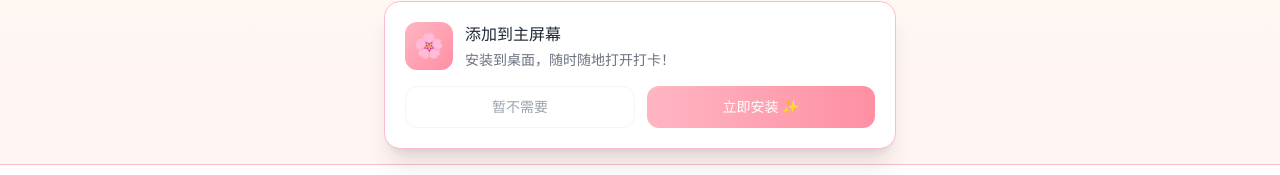
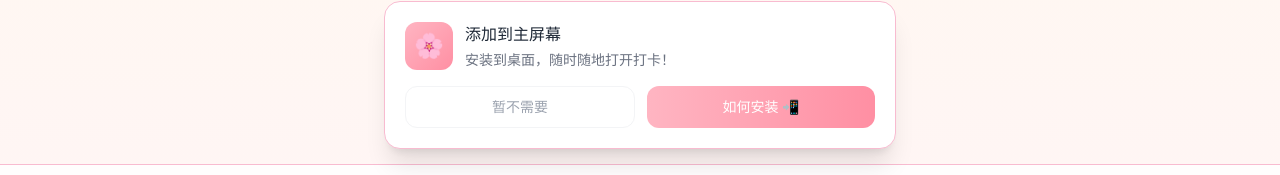
Before and after one commit to SimpleStar666/xiao-daka, a React (Vite) app: page /reports in a window 1280 px wide. Shown: the part 571-746 px from the top of the page. Built offline with nearby package versions, Linux system fonts and the light colour scheme; a web font is replaced by a local one.

Commit message:
fix: 修复安装按钮无反应问题，直接显示安装指南

```diff
--- a/src/components/InstallPrompt.tsx
+++ b/src/components/InstallPrompt.tsx
@@ -1,4 +1,4 @@
-import { useState, useEffect } from 'react';
+import { useState, useEffect, useCallback } from 'react';
 import { motion, AnimatePresence } from 'framer-motion';
 
 interface BeforeInstallPromptEvent extends Event {
@@ -14,7 +14,6 @@ export default function InstallPrompt() {
   useEffect(() => {
     const isStandalone = window.matchMedia('(display-mode: standalone)').matches
       || (window.navigator as unknown as { standalone?: boolean }).standalone === true;
-
     if (isStandalone) return;
 
     const handler = (e: Event) => {
@@ -31,21 +30,27 @@ export default function InstallPrompt() {
     };
   }, []);
 
-  const handleInstall = async () => {
+  const doNativeInstall = useCallback(() => {
     if (deferredPrompt) {
-      await deferredPrompt.prompt();
-      const { outcome } = await deferredPrompt.userChoice;
-      if (outcome === 'accepted') {
+      deferredPrompt.prompt().then(() => {
+        return deferredPrompt.userChoice;
+      }).then((choiceResult) => {
+        if (choiceResult.outcome === 'accepted') {
           setShowPrompt(false);
-        return;
+          setShowGuide(false);
         }
+      }).catch(() => {});
     }
+  }, [deferredPrompt]);
+
+  const openGuide = useCallback(() => {
     setShowGuide(true);
-  };
+  }, []);
 
-  const handleDismiss = () => {
+  const handleDismiss = useCallback(() => {
     setShowPrompt(false);
-  };
+    setShowGuide(false);
+  }, []);
 
   if (!showPrompt) return null;
 
@@ -59,6 +64,7 @@ export default function InstallPrompt() {
         initial={{ opacity: 0, y: 60 }}
         animate={{ opacity: 1, y: 0 }}
         exit={{ opacity: 0, y: 60 }}
+        transition={{ type: 'spring', damping: 25, stiffness: 300 }}
         className="fixed bottom-20 left-4 right-4 max-w-lg mx-auto z-50"
       >
         <div className="bg-white rounded-2xl shadow-xl border border-pink-100 p-5">
@@ -69,12 +75,6 @@ export default function InstallPrompt() {
                 <h3 className="text-base font-bold text-gray-800 mt-2">安装指南</h3>
               </div>
               <div className="bg-pink-50 rounded-xl p-3 text-sm text-gray-600 space-y-2">
-                {isAndroid && (
-                  <>
-                    <p>1️⃣ 点击浏览器右上角菜单 <span className="font-bold">⋮</span></p>
-                    <p>2️⃣ 选择 <span className="font-bold">「安装应用」</span>或<span className="font-bold">「添加到主屏幕」</span></p>
-                  </>
-                )}
                 {isIOS && (
                   <>
                     <p>1️⃣ 点击底部 <span className="font-bold">⬆️ 分享按钮</span></p>
@@ -82,10 +82,15 @@ export default function InstallPrompt() {
                     <p>3️⃣ 点击右上角 <span className="font-bold">「添加」</span></p>
                   </>
                 )}
+                {isAndroid && (
+                  <>
+                    <p>1️⃣ 点击浏览器右上角菜单 <span className="font-bold">⋮</span></p>
+                    <p>2️⃣ 选择 <span className="font-bold">「安装应用」</span>或<span className="font-bold">「添加到主屏幕」</span></p>
+                  </>
+                )}
                 {!isIOS && !isAndroid && (
                   <>
-                    <p>💻 电脑端也可安装为桌面应用：</p>
-                    <p>1️⃣ 点击浏览器地址栏右侧的 <span className="font-bold">安装图标</span></p>
+                    <p>1️⃣ 点击浏览器地址栏右侧的 <span className="font-bold">安装图标</span> ⊕</p>
                     <p>2️⃣ 或点击浏览器菜单 → <span className="font-bold">「安装小打卡」</span></p>
                   </>
                 )}
@@ -117,12 +122,21 @@ export default function InstallPrompt() {
                 >
                   暂不需要
                 </button>
+                {deferredPrompt ? (
                   <button
-                  onClick={handleInstall}
+                    onClick={doNativeInstall}
                     className="flex-1 py-2.5 text-sm text-white font-medium rounded-xl bg-gradient-to-r from-[#FFB5C2] to-[#FF8FA3] hover:shadow-lg transition-all active:scale-95"
                   >
-                  立即安装 ✨
+                    一键安装 ✨
                   </button>
+                ) : (
+                  <button
+                    onClick={openGuide}
+                    className="flex-1 py-2.5 text-sm text-white font-medium rounded-xl bg-gradient-to-r from-[#FFB5C2] to-[#FF8FA3] hover:shadow-lg transition-all active:scale-95"
+                  >
+                    如何安装 📲
+                  </button>
+                )}
               </div>
             </>
           )}
```
Lines whose indentation alone changed are shown as unchanged.
